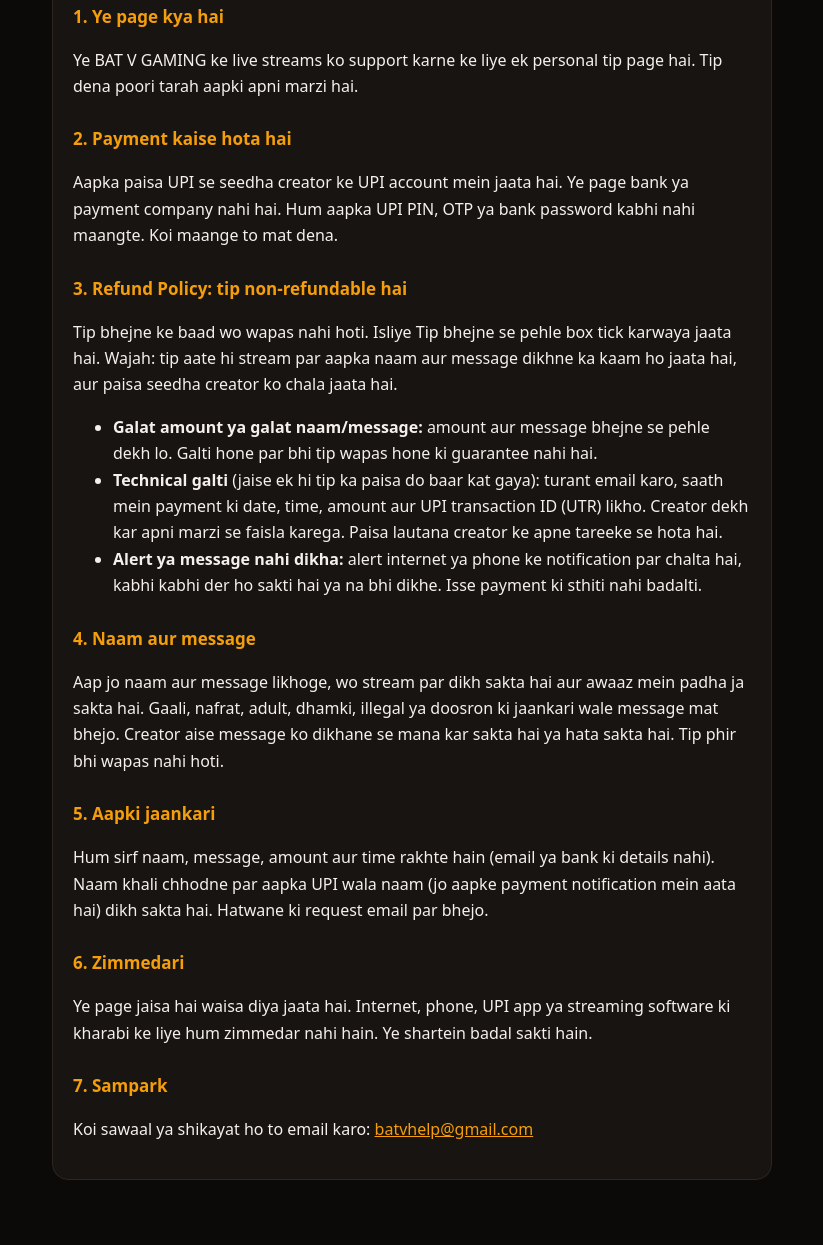
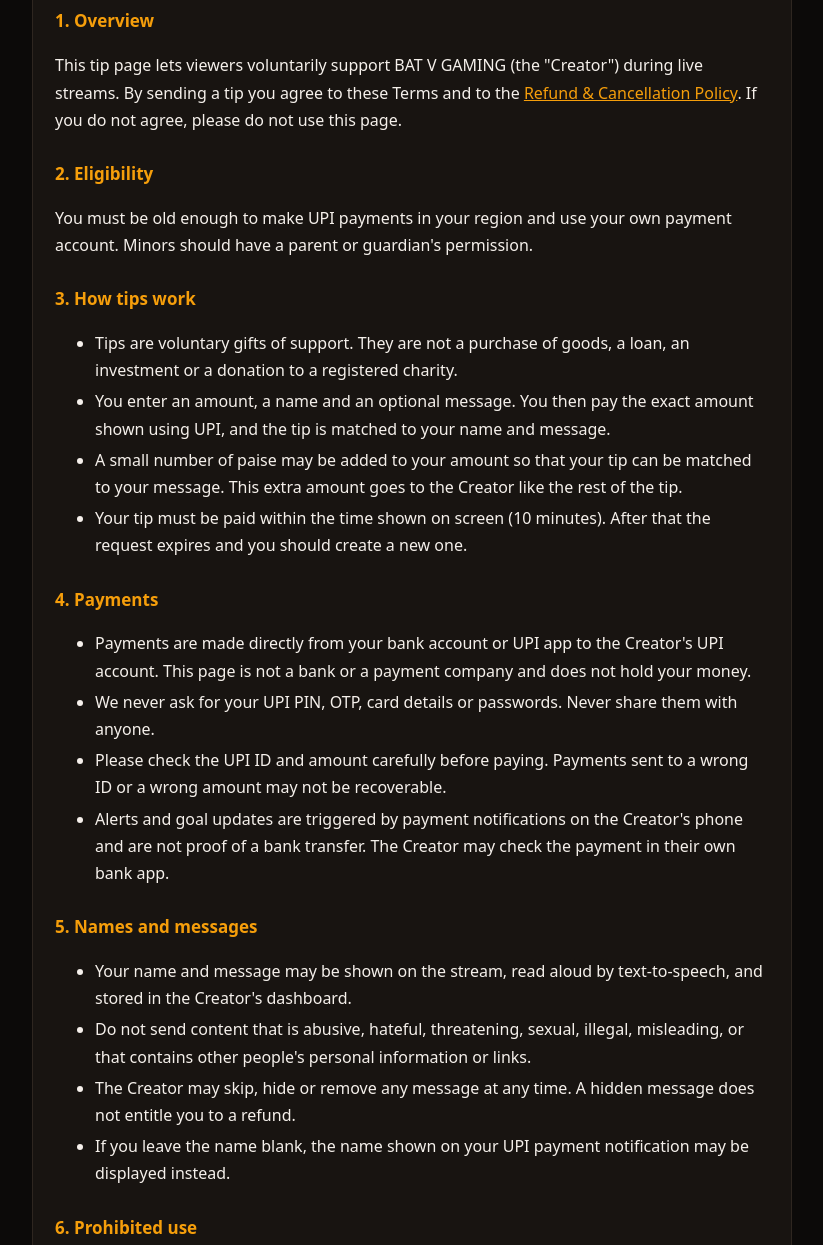
Before and after one commit to hunny7a/tipbox, a plain HTML site: page terms.html in a window 1280 px wide. Shown: the part 201-1446 px from the top of the page, without its empty margins (228-1051 px from the left). Before the commit the page ends 1403 px from the top, so only its background shows below. Drawn offline with Linux system fonts and the light colour scheme.

Commit message:
Add files via upload

```diff
--- a/terms.html
+++ b/terms.html
@@ -1,15 +1,14 @@
-<!DOCTYPE html><html lang="hi"><head><meta charset="utf-8"><meta name="viewport" content="width=device-width,initial-scale=1"><title>Terms aur Refund Policy</title>
-<style>body{margin:0;font-family:system-ui,sans-serif;background:#0c0a09;color:#f5f0eb;line-height:1.65}.w{max-width:720px;margin:0 auto;padding:22px}
-h1{font-size:24px}h2{font-size:17px;color:#f59e0b;margin-top:26px}a{color:#f59e0b}.m{color:#a8a29e;font-size:13px}.c{background:#181411;border:1px solid #2e2620;border-radius:16px;padding:6px 20px 20px}</style></head><body><div class="w">
-<p><a href="index.html">&larr; Tip page par wapas</a></p><h1>Terms aur Refund Policy</h1><p class="m">BAT V GAMING tip page. Hinglish mein, saral shabdon mein.</p>
-<div class="c"><h2>1. Ye page kya hai</h2><p>Ye BAT V GAMING ke live streams ko support karne ke liye ek personal tip page hai. Tip dena poori tarah aapki apni marzi hai.</p>
-<h2>2. Payment kaise hota hai</h2><p>Aapka paisa UPI se seedha creator ke UPI account mein jaata hai. Ye page bank ya payment company nahi hai. Hum aapka UPI PIN, OTP ya bank password kabhi nahi maangte. Koi maange to mat dena.</p>
-<h2 id="refund">3. Refund Policy: tip non-refundable hai</h2>
-<p>Tip bhejne ke baad wo wapas nahi hoti. Isliye Tip bhejne se pehle box tick karwaya jaata hai. Wajah: tip aate hi stream par aapka naam aur message dikhne ka kaam ho jaata hai, aur paisa seedha creator ko chala jaata hai.</p>
-<ul><li><b>Galat amount ya galat naam/message:</b> amount aur message bhejne se pehle dekh lo. Galti hone par bhi tip wapas hone ki guarantee nahi hai.</li>
-<li><b>Technical galti</b> (jaise ek hi tip ka paisa do baar kat gaya): turant email karo, saath mein payment ki date, time, amount aur UPI transaction ID (UTR) likho. Creator dekh kar apni marzi se faisla karega. Paisa lautana creator ke apne tareeke se hota hai.</li>
-<li><b>Alert ya message nahi dikha:</b> alert internet ya phone ke notification par chalta hai, kabhi kabhi der ho sakti hai ya na bhi dikhe. Isse payment ki sthiti nahi badalti.</li></ul>
-<h2>4. Naam aur message</h2><p>Aap jo naam aur message likhoge, wo stream par dikh sakta hai aur awaaz mein padha ja sakta hai. Gaali, nafrat, adult, dhamki, illegal ya doosron ki jaankari wale message mat bhejo. Creator aise message ko dikhane se mana kar sakta hai ya hata sakta hai. Tip phir bhi wapas nahi hoti.</p>
-<h2>5. Aapki jaankari</h2><p>Hum sirf naam, message, amount aur time rakhte hain (email ya bank ki details nahi). Naam khali chhodne par aapka UPI wala naam (jo aapke payment notification mein aata hai) dikh sakta hai. Hatwane ki request email par bhejo.</p>
-<h2>6. Zimmedari</h2><p>Ye page jaisa hai waisa diya jaata hai. Internet, phone, UPI app ya streaming software ki kharabi ke liye hum zimmedar nahi hain. Ye shartein badal sakti hain.</p>
-<h2>7. Sampark</h2><p>Koi sawaal ya shikayat ho to email karo: <a href="mailto:batvhelp@gmail.com">batvhelp@gmail.com</a></p></div></div></body></html>
+<!DOCTYPE html><html lang="en"><head><meta charset="utf-8"><meta name="viewport" content="width=device-width,initial-scale=1"><title>Terms &amp; Conditions</title><style>body{margin:0;font-family:system-ui,sans-serif;background:#0c0a09;color:#f5f0eb;line-height:1.7}.w{max-width:760px;margin:0 auto;padding:22px}h1{font-size:26px;margin:6px 0}
+h2{font-size:17px;color:#f59e0b;margin:26px 0 6px}a{color:#f59e0b}.m{color:#a8a29e;font-size:13px}.c{background:#181411;border:1px solid #2e2620;border-radius:16px;padding:8px 22px 22px}li{margin:4px 0}</style></head><body><div class="w"><p><a href="index.html">&larr; Back to tip page</a></p><h1>Terms &amp; Conditions</h1><p class="m">BAT V GAMING &middot; Last updated: November 2026</p><div class="c">
+<h2>1. Overview</h2><p>This tip page lets viewers voluntarily support BAT V GAMING (the "Creator") during live streams. By sending a tip you agree to these Terms and to the <a href="refund.html">Refund &amp; Cancellation Policy</a>. If you do not agree, please do not use this page.</p>
+<h2>2. Eligibility</h2><p>You must be old enough to make UPI payments in your region and use your own payment account. Minors should have a parent or guardian's permission.</p>
+<h2>3. How tips work</h2><ul><li>Tips are voluntary gifts of support. They are not a purchase of goods, a loan, an investment or a donation to a registered charity.</li><li>You enter an amount, a name and an optional message. You then pay the exact amount shown using UPI, and the tip is matched to your name and message.</li><li>A small number of paise may be added to your amount so that your tip can be matched to your message. This extra amount goes to the Creator like the rest of the tip.</li><li>Your tip must be paid within the time shown on screen (10 minutes). After that the request expires and you should create a new one.</li></ul>
+<h2>4. Payments</h2><ul><li>Payments are made directly from your bank account or UPI app to the Creator's UPI account. This page is not a bank or a payment company and does not hold your money.</li><li>We never ask for your UPI PIN, OTP, card details or passwords. Never share them with anyone.</li><li>Please check the UPI ID and amount carefully before paying. Payments sent to a wrong ID or a wrong amount may not be recoverable.</li><li>Alerts and goal updates are triggered by payment notifications on the Creator's phone and are not proof of a bank transfer. The Creator may check the payment in their own bank app.</li></ul>
+<h2>5. Names and messages</h2><ul><li>Your name and message may be shown on the stream, read aloud by text-to-speech, and stored in the Creator's dashboard.</li><li>Do not send content that is abusive, hateful, threatening, sexual, illegal, misleading, or that contains other people's personal information or links.</li><li>The Creator may skip, hide or remove any message at any time. A hidden message does not entitle you to a refund.</li><li>If you leave the name blank, the name shown on your UPI payment notification may be displayed instead.</li></ul>
+<h2>6. Prohibited use</h2><p>You must not use this page for fraud, money laundering, gambling, spam, or to disrupt the stream, the website or its database. We may block anyone who does.</p>
+<h2>7. Privacy</h2><p>We keep only the name, message, amount and time of a tip, plus a technical record of its status. We do not collect your email, UPI PIN or bank details through this page. To ask for your data to be removed, email <a href="mailto:batvhelp@gmail.com">batvhelp@gmail.com</a>. Your payment itself is processed by your UPI app and bank under their own terms.</p>
+<h2>8. Availability and disclaimers</h2><p>This page and the stream alerts are provided "as is" and "as available". Delays, missed alerts or downtime can happen because of the internet, your device, UPI apps, hosting providers or streaming software, and we are not responsible for them. A missed alert does not cancel a valid payment.</p>
+<h2>9. Limitation of liability</h2><p>To the fullest extent allowed by law, the Creator and the operators of this page are not liable for indirect or consequential losses, or for losses caused by third-party services. Nothing here limits any right you have under applicable law.</p>
+<h2>10. Changes</h2><p>We may update these Terms from time to time. The current version is always on this page, and continued use means you accept the changes.</p>
+<h2>11. Governing law</h2><p>These Terms are governed by the laws of India.</p>
+<h2>12. Contact</h2><p>Questions or complaints: <a href="mailto:batvhelp@gmail.com">batvhelp@gmail.com</a></p></div></div></body></html>
```
Also changed, not shown: refund.html (added, +10 -0 lines).
